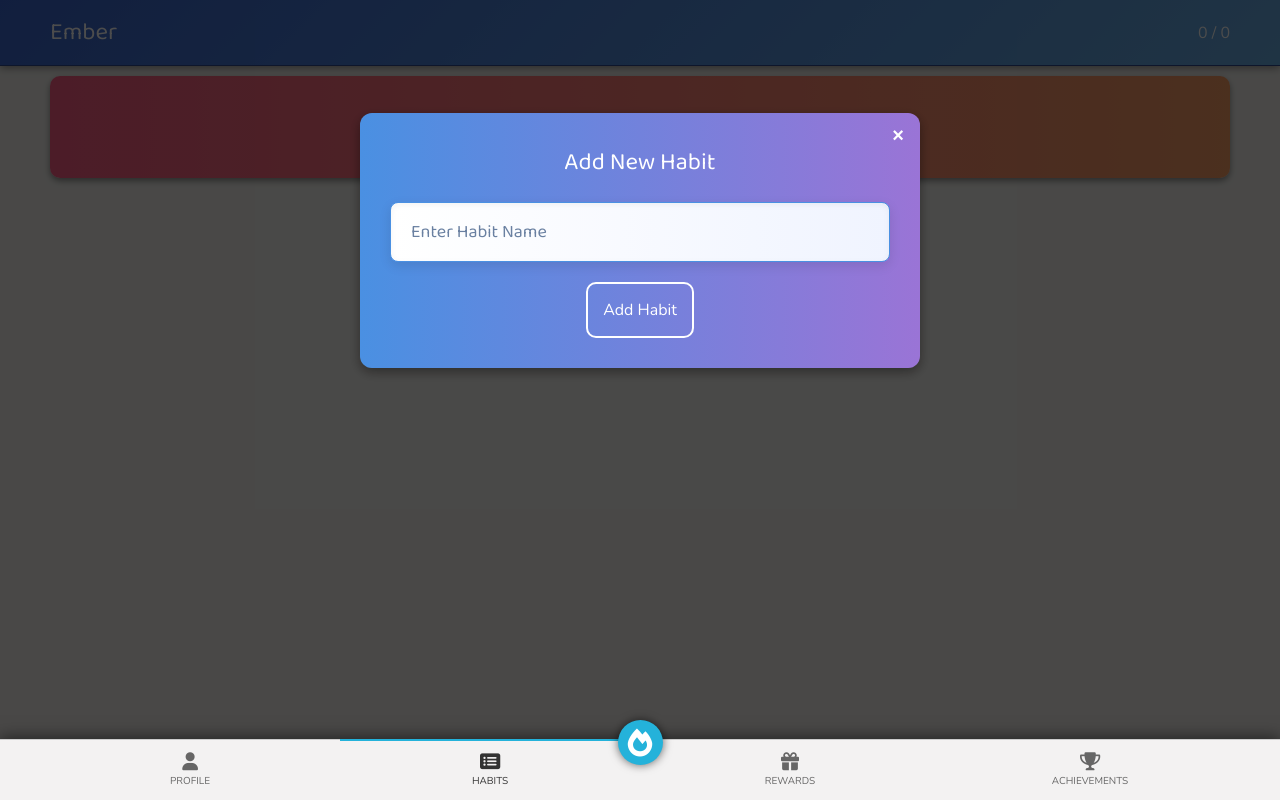
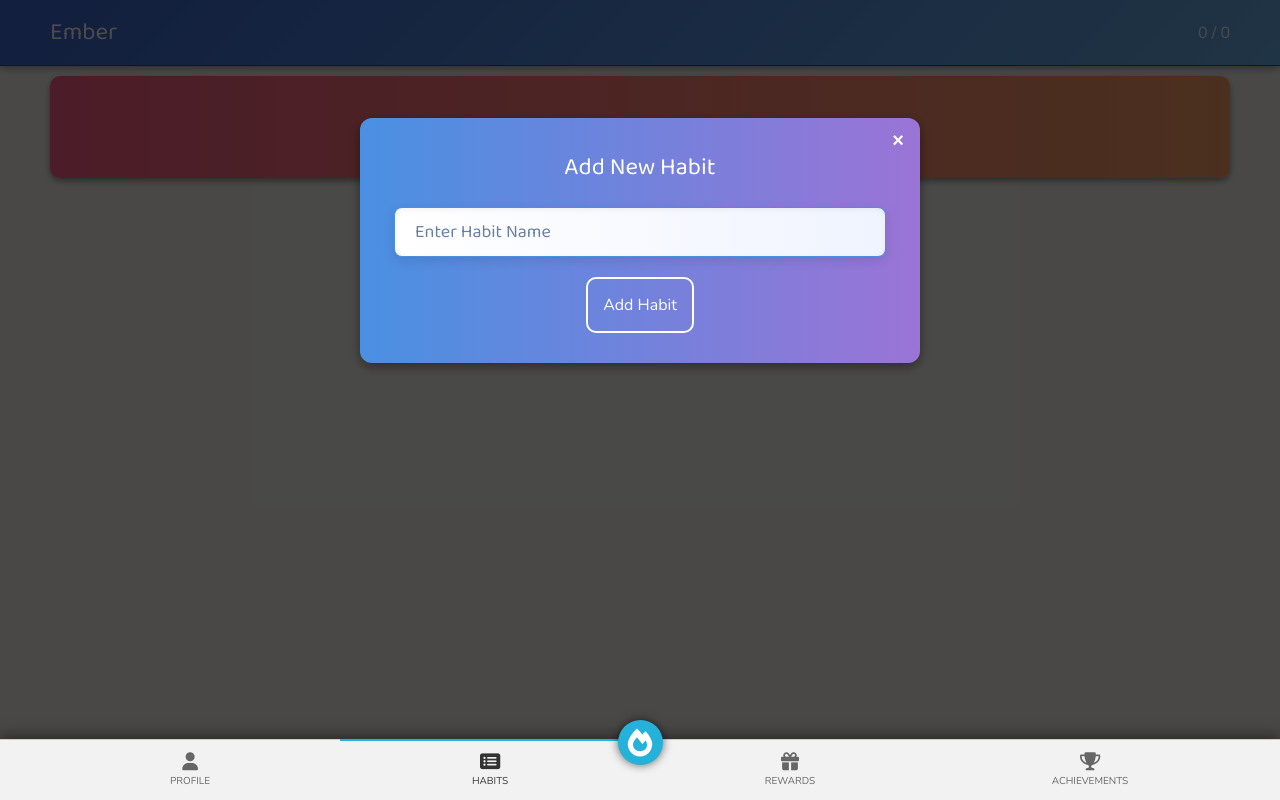
Before and after one commit to joseph-johnson27001/habit-spinner, a Vue app: page / in a window 1280 px wide. Both pictures are taken after a click on the label "Add New Habit". Built offline with nearby package versions, Linux system fonts and the light colour scheme.

Commit message:
Add habit modal style updates

```diff
--- a/src/components/Habits/AddHabitModal.vue
+++ b/src/components/Habits/AddHabitModal.vue
@@ -99,20 +99,19 @@ h2 {
 }
 
 .habit-input {
-  width: 100%;
-  padding: 15px 20px;
+  width: 90%;
+  padding: 10px 20px;
   border: 1px solid #4a90e2;
   border-radius: 8px;
   font-size: 18px;
   outline: none;
-  margin-bottom: 20px;
   background: linear-gradient(to right, #ffffff, #f4f6f8);
-  color: #4a90e2;
+  color: #2f4a92;
   box-shadow: inset 0 2px 6px rgba(0, 0, 0, 0.05), 0 4px 12px rgba(0, 0, 0, 0.1);
   transition: box-shadow 0.3s ease, border 0.3s ease;
-  box-sizing: border-box;
   font-family: "Baloo 2", sans-serif;
   font-weight: 600;
+  margin-bottom: 20px;
 }
 
 .habit-input::placeholder {
@@ -157,10 +156,6 @@ h2 {
   transition: transform 0.2s ease, background-color 0.3s ease;
 }
 
-.add-button:hover {
-  transform: scale(1.03); /* Slight size increase on hover */
-}
-
 /* Close Button Styling */
 .close-button {
   position: absolute;
```
